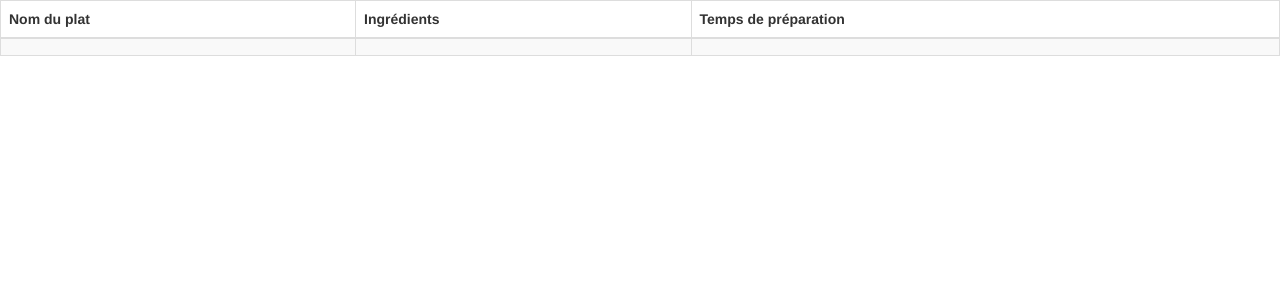
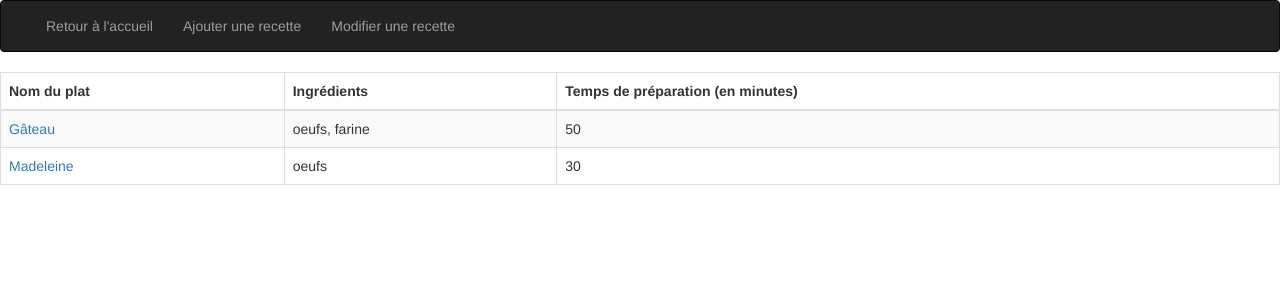
Before and after one commit to abdoulaye75/mini-CMS, a PHP site: page /views/articles.php in a window 1280 px wide. Shown: the top 300 px of the page. Run offline with PHP 8.4, Linux system fonts and the light colour scheme; lists and menus that the app fills with data are empty; style sheets or scripts are compiled from the project's sources.

Commit message:
la page des articles

```diff
--- a/views/articles.php
+++ b/views/articles.php
@@ -8,23 +8,51 @@
 </head>
 <body>
 
+	<nav class="navbar navbar-inverse">
+      <div class="container-fluid">
+        <div class="navbar-header">
+          <button type="button" class="navbar-toggle" data-toggle="collapse" data-target="#myNavbar">
+            <span class="icon-bar"></span>
+            <span class="icon-bar"></span>
+            <span class="icon-bar"></span>
+          </button>
+
+        </div>
+        <div class="collapse navbar-collapse" id="myNavbar">
+          <ul class="nav navbar-nav">
+            <li> <a href="../index.php"> Retour à l'accueil </a> </li>
+			<li> <a href="create.php"> Ajouter une recette </a> </li>
+			<li> <a href="update.php"> Modifier une recette </a> </li>
+          </ul>
+        </div>
+      </div>
+    </nav>
+
 	<table class="table table-bordered table-striped table-responsive">
 		<thead>
 			<tr>
 				<th> Nom du plat </th>
 				<th> Ingrédients </th>
-				<th> Temps de préparation </th>
+				<th> Temps de préparation (en minutes) </th>
 			</tr>
 		</thead>
 
 		<tbody>
 			<tr>
-				<td></td>
-				<td></td>
-				<td></td>
+				<td> <a href="recette1.php"> Gâteau </a></td>
+				<td>oeufs, farine</td>
+				<td>50</td>
+			</tr>
+
+			<tr>
+				<td> <a href="recette2.php"> Madeleine </a> </td>
+				<td>oeufs</td>
+				<td>30</td>
 			</tr>
 		</tbody>
 	</table>
 
+	<script src="../jquery-2.2.4.js"></script>
+	<script src="../CSS/bootstrap/js/bootstrap.min.js"></script>
 </body>
 </html>
```
